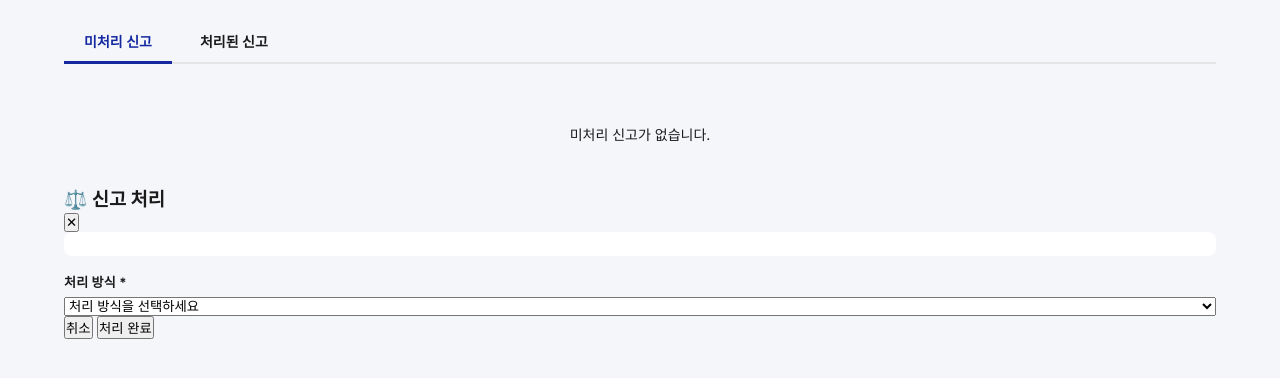
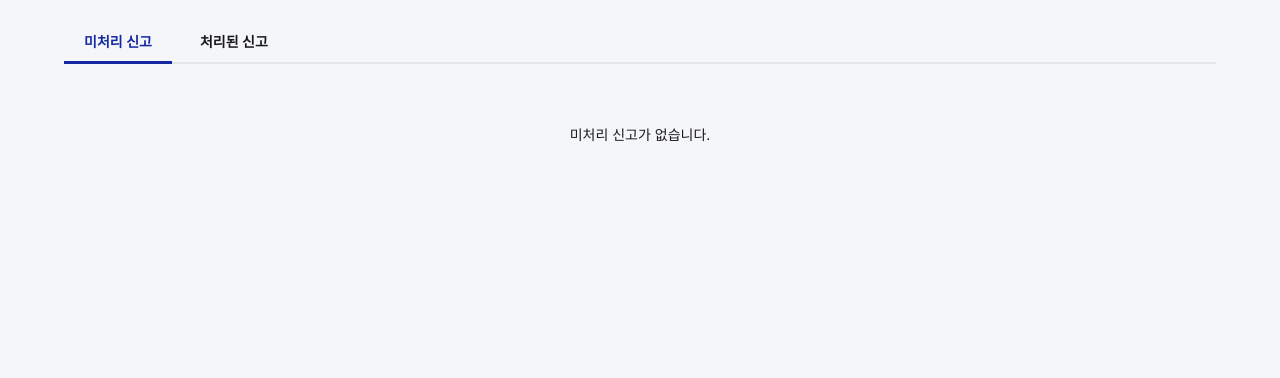
Before and after one commit to Itzsaram/cocktail-finder, a Flask app: page /admin/reports in a window 1280 px wide. Shown: the part 147-525 px from the top of the page. Run offline with Flask 3, Linux system fonts and the light colour scheme; the visitor is signed in with stand-in values (Sample User, id 1); data that the repository does not hold is empty; some libraries are stand-ins or nearby versions.

Commit message:
Fix resolve modal bug and env config

```diff
--- a/app/static/admin_reports.css
+++ b/app/static/admin_reports.css
@@ -139,6 +139,123 @@
 
 .btn-resolve:hover { opacity: 0.85; }
 
+/* ── 모달 오버레이 ───────────────────────────────────────── */
+
+.modal-overlay {
+    display: none;
+    position: fixed;
+    inset: 0;
+    background: rgba(0,0,0,0.5);
+    z-index: 500;
+    align-items: center;
+    justify-content: center;
+    padding: 20px;
+}
+
+.modal-box {
+    background: var(--bg);
+    border-radius: var(--radius);
+    width: 100%;
+    max-width: 480px;
+    box-shadow: 0 8px 32px rgba(0,0,0,0.18);
+    display: flex;
+    flex-direction: column;
+}
+
+.modal-header {
+    display: flex;
+    align-items: center;
+    justify-content: space-between;
+    padding: 18px 20px 14px;
+    border-bottom: 1px solid var(--border);
+}
+
+.modal-title {
+    font-size: 16px;
+    font-weight: 700;
+    color: var(--text-primary);
+    margin: 0;
+}
+
+.modal-close {
+    background: none;
+    border: none;
+    font-size: 18px;
+    cursor: pointer;
+    color: var(--text-secondary);
+    padding: 0 4px;
+    line-height: 1;
+}
+
+.modal-body {
+    padding: 18px 20px;
+}
+
+.modal-footer {
+    display: flex;
+    justify-content: flex-end;
+    gap: 8px;
+    padding: 14px 20px 18px;
+    border-top: 1px solid var(--border);
+}
+
+.btn-modal-cancel {
+    padding: 8px 18px;
+    border: 1px solid var(--border);
+    background: none;
+    border-radius: var(--radius-sm);
+    font-size: 14px;
+    cursor: pointer;
+    font-family: inherit;
+    color: var(--text-primary);
+}
+
+.btn-modal-submit {
+    padding: 8px 18px;
+    background: var(--samsung-blue);
+    color: #fff;
+    border: none;
+    border-radius: var(--radius-sm);
+    font-size: 14px;
+    font-weight: 600;
+    cursor: pointer;
+    font-family: inherit;
+}
+
+.btn-modal-submit:disabled { opacity: 0.6; cursor: not-allowed; }
+
+.form-group {
+    margin-bottom: 14px;
+}
+
+.form-group label {
+    display: block;
+    font-size: 13px;
+    font-weight: 600;
+    color: var(--text-secondary);
+    margin-bottom: 6px;
+}
+
+.form-group select {
+    width: 100%;
+    padding: 8px 10px;
+    border: 1px solid var(--border);
+    border-radius: var(--radius-sm);
+    font-size: 14px;
+    font-family: inherit;
+    background: var(--bg);
+    color: var(--text-primary);
+}
+
+.error-message {
+    font-size: 13px;
+    color: var(--error, #e53935);
+    margin-top: 6px;
+    min-height: 18px;
+}
+
+.required { color: var(--error, #e53935); }
+
 /* ── 처리 모달 ───────────────────────────────────────────── */
 
 .resolve-info {
--- a/app/static/admin_reports.js
+++ b/app/static/admin_reports.js
@@ -115,7 +115,7 @@ function renderPendingTable(reports, append) {
             <td>${escapeHtml(r.reason_label)}</td>
             <td>${escapeHtml(r.reporter_name)} <span class="reporter-id">(${escapeHtml(r.reporter_id)})</span></td>
             <td>${escapeHtml(r.created_at)}</td>
-            <td><button class="btn-resolve" onclick="openResolveModal(${r.report_id}, ${JSON.stringify(r.target_type)}, ${JSON.stringify(String(r.target_id))}, ${JSON.stringify(r.reason_label)})">처리</button></td>`;
+            <td><button class="btn-resolve" onclick="openResolveModal(${r.report_id}, ${escapeHtml(JSON.stringify(r.target_type))}, ${escapeHtml(JSON.stringify(String(r.target_id)))}, ${escapeHtml(JSON.stringify(r.reason_label))})">처리</button></td>`;
         tbody.appendChild(tr);
     });
 }
--- a/app/templates/admin_reports.html
+++ b/app/templates/admin_reports.html
@@ -33,7 +33,7 @@
         </div>
 
         <!-- ── 처리 모달 ──────────────────────────────────── -->
-        <div class="modal-overlay" id="resolveModal" onclick="closeResolveModalOutside(event)">
+        <div class="modal-overlay" id="resolveModal" style="display:none" onclick="closeResolveModalOutside(event)">
             <div class="modal-box">
                 <div class="modal-header">
                     <h3 class="modal-title">⚖️ 신고 처리</h3>
```
